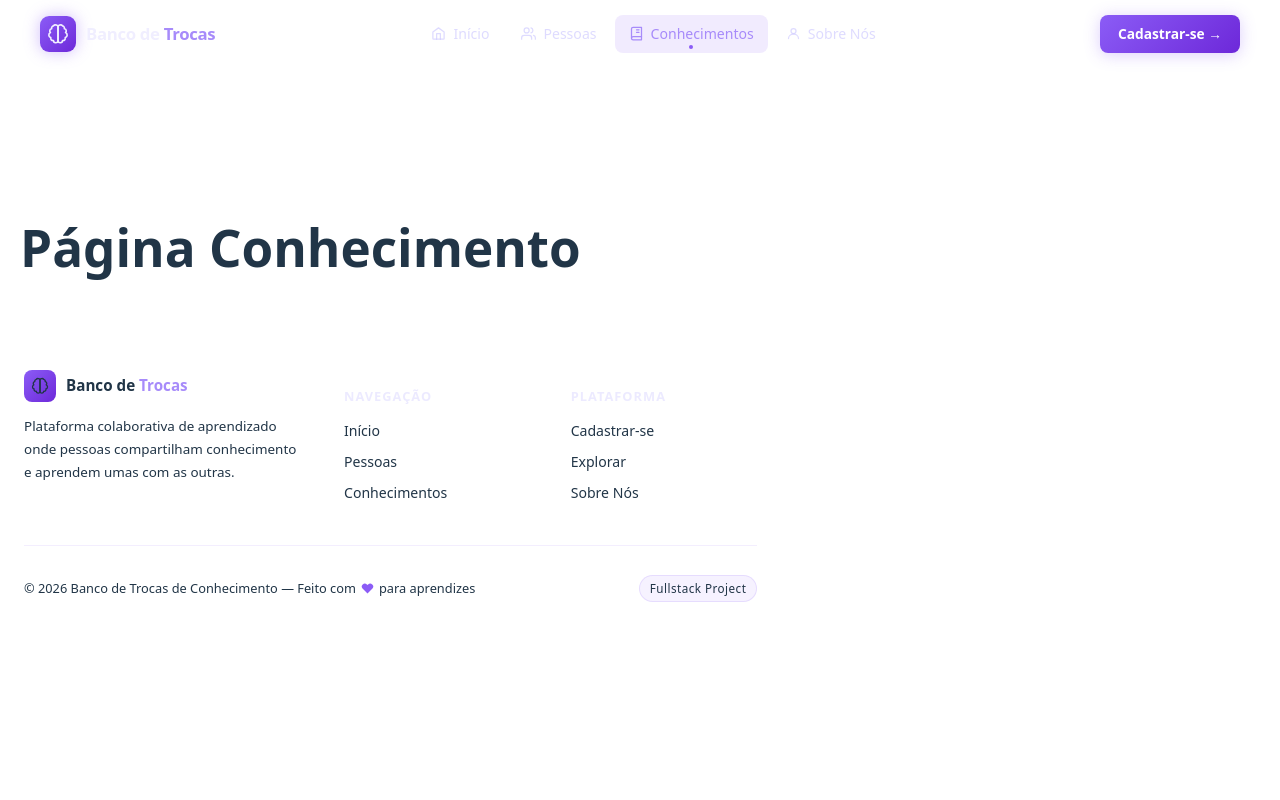
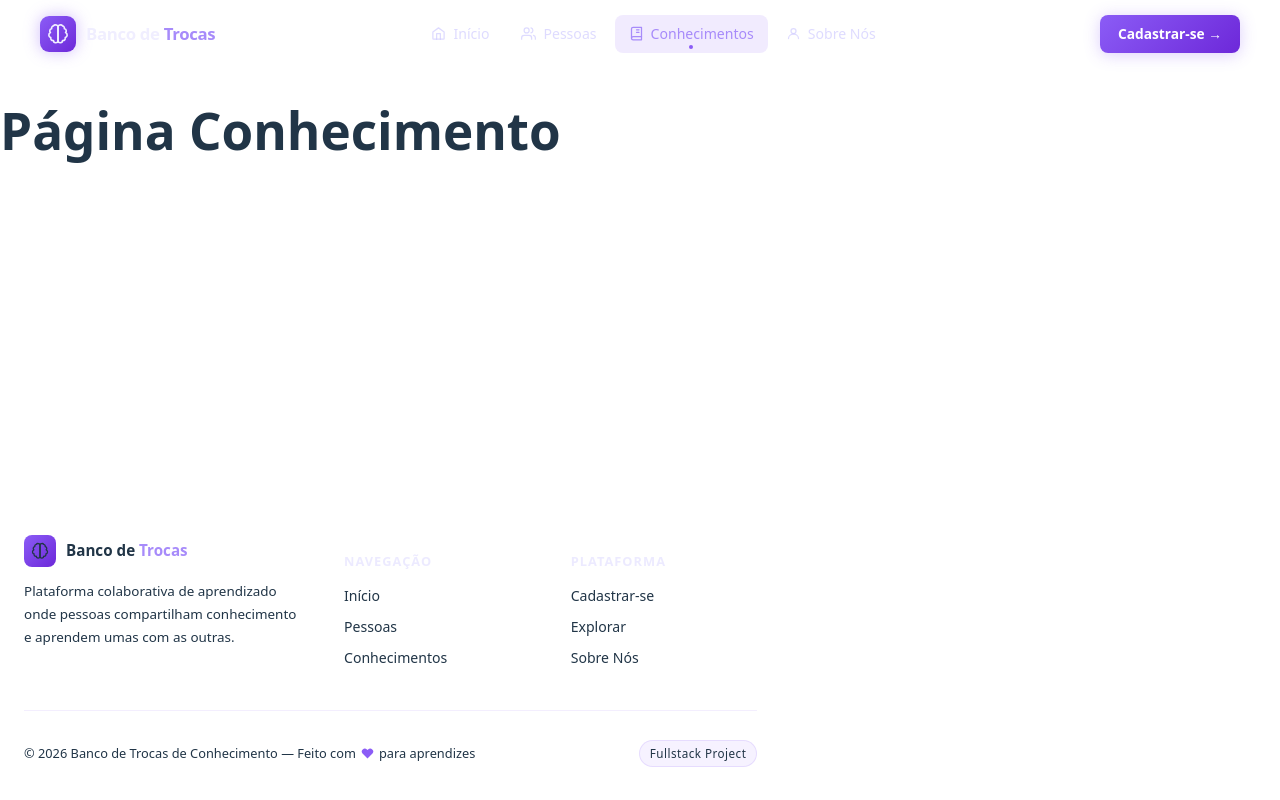
Before and after one commit to macelasantiago/banco-trocas-conhecimento, a React app in the folder frontend/: page /conhecimentos in a window 1280 px wide. Built offline with nearby package versions, Linux system fonts and the light colour scheme; the HTML template or start-up script is replaced by a standard one.

Commit message:
feat(layout): adiciona estrutura flex com sticky footer e padding para navbar

```diff
--- a/frontend/src/layout/MainLayout.jsx
+++ b/frontend/src/layout/MainLayout.jsx
@@ -3,13 +3,14 @@
 
 function MainLayout({ children }) {
   return (
-    <>
+    <div style={{ display: "flex", flexDirection: "column", minHeight: "100vh" }}>
       <Navbar />
-      <main style={{ padding: "20px" }}>
+      {/* paddingTop compensa a Navbar fixed (68px) */}
+      <main style={{ flex: 1, paddingTop: "68px" }}>
         {children}
       </main>
       <Footer />
-    </>
+    </div>
   );
 }
 
```
